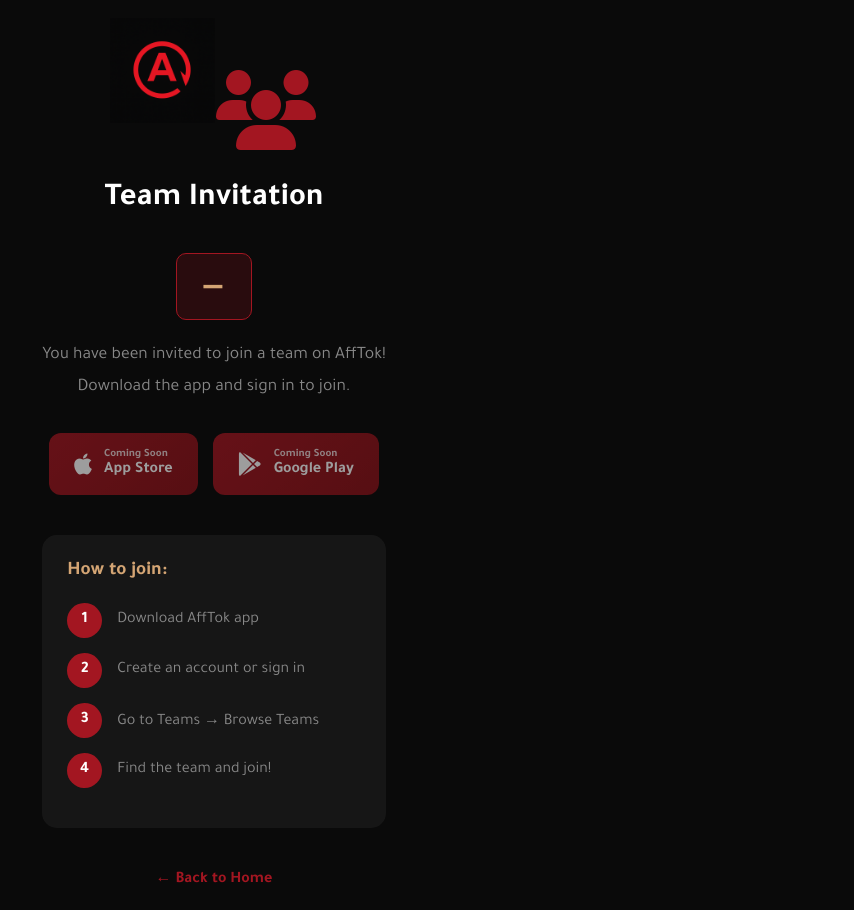
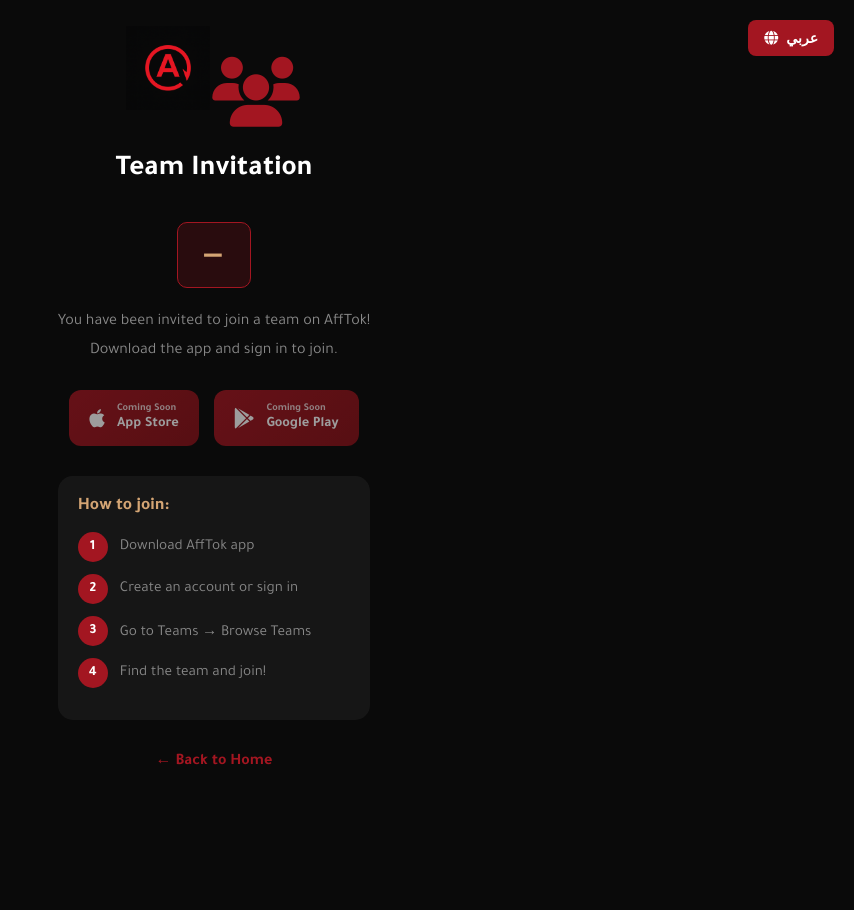
Before and after one commit to aljapah/afftok-website, a plain HTML site: page join/index.html in a window 1280 px wide. Shown: the whole page, without its empty margins (426-1280 px from the left). After the commit the page ends 800 px from the top, so only its background shows below. Drawn offline with Linux system fonts and the light colour scheme.

Commit message:
Add language toggle to team invite page

```diff
--- a/join/index.html
+++ b/join/index.html
@@ -37,15 +37,43 @@
             padding: 20px;
         }
 
+        /* Language Toggle */
+        .lang-toggle {
+            position: fixed;
+            top: 20px;
+            left: 20px;
+            z-index: 1000;
+        }
+
+        .lang-btn {
+            background: var(--primary);
+            border: none;
+            color: white;
+            padding: 10px 16px;
+            border-radius: 8px;
+            cursor: pointer;
+            font-weight: 600;
+            font-size: 14px;
+            display: flex;
+            align-items: center;
+            gap: 8px;
+            transition: all 0.3s ease;
+        }
+
+        .lang-btn:hover {
+            background: var(--primary-dark);
+            transform: scale(1.05);
+        }
+
         .container {
             text-align: center;
             max-width: 500px;
         }
 
         .logo {
-            width: 100px;
-            height: 100px;
-            margin-bottom: 30px;
+            width: 80px;
+            height: 80px;
+            margin-bottom: 20px;
             animation: pulse 2s ease-in-out infinite;
         }
 
@@ -55,9 +83,9 @@
         }
 
         .team-icon {
-            font-size: 80px;
+            font-size: 70px;
             color: var(--primary);
-            margin-bottom: 20px;
+            margin-bottom: 15px;
             animation: bounce 2s ease-in-out infinite;
         }
 
@@ -67,7 +95,7 @@
         }
 
         h1 {
-            font-size: 2rem;
+            font-size: 1.8rem;
             margin-bottom: 15px;
             color: var(--text);
         }
@@ -83,7 +111,7 @@
 
         .invite-code span {
             color: var(--gold);
-            font-size: 1.5rem;
+            font-size: 1.4rem;
             font-weight: 700;
             font-family: 'Poppins', monospace;
             letter-spacing: 2px;
@@ -91,9 +119,9 @@
 
         p {
             color: var(--text-muted);
-            font-size: 1.1rem;
+            font-size: 1rem;
             line-height: 1.8;
-            margin-bottom: 30px;
+            margin-bottom: 25px;
         }
 
         .download-buttons {
@@ -101,14 +129,14 @@
             gap: 15px;
             justify-content: center;
             flex-wrap: wrap;
-            margin-top: 30px;
+            margin-top: 25px;
         }
 
         .download-btn {
             display: flex;
             align-items: center;
             gap: 12px;
-            padding: 15px 25px;
+            padding: 12px 20px;
             border-radius: 12px;
             text-decoration: none;
             color: white;
@@ -120,7 +148,7 @@
         }
 
         .download-btn i {
-            font-size: 1.5rem;
+            font-size: 1.3rem;
         }
 
         .download-btn .text {
@@ -129,53 +157,55 @@
 
         .download-btn .text small {
             display: block;
-            font-size: 0.7rem;
+            font-size: 0.65rem;
             opacity: 0.8;
         }
 
         .download-btn .text span {
-            font-size: 1rem;
+            font-size: 0.9rem;
         }
 
         .steps {
             background: rgba(255,255,255,0.05);
             border-radius: 15px;
-            padding: 25px;
-            margin-top: 40px;
+            padding: 20px;
+            margin-top: 30px;
             text-align: right;
         }
 
         .steps h3 {
             color: var(--gold);
-            margin-bottom: 20px;
-            font-size: 1.2rem;
+            margin-bottom: 15px;
+            font-size: 1.1rem;
         }
 
         .step {
             display: flex;
             align-items: center;
-            gap: 15px;
-            margin-bottom: 15px;
+            gap: 12px;
+            margin-bottom: 12px;
         }
 
         .step-num {
-            width: 35px;
-            height: 35px;
+            width: 30px;
+            height: 30px;
             background: var(--primary);
             border-radius: 50%;
             display: flex;
             align-items: center;
             justify-content: center;
             font-weight: 700;
+            font-size: 14px;
             flex-shrink: 0;
         }
 
         .step-text {
             color: var(--text-muted);
+            font-size: 0.95rem;
         }
 
         .footer-link {
-            margin-top: 40px;
+            margin-top: 30px;
         }
 
         .footer-link a {
@@ -200,9 +230,22 @@
         html[lang="en"] .download-btn .text {
             text-align: left;
         }
+
+        html[lang="en"] .lang-toggle {
+            left: auto;
+            right: 20px;
+        }
     </style>
 </head>
 <body>
+    <!-- Language Toggle -->
+    <div class="lang-toggle">
+        <button class="lang-btn" onclick="toggleLanguage()">
+            <i class="fas fa-globe"></i>
+            <span id="langText">English</span>
+        </button>
+    </div>
+
     <div class="container">
         <img src="../images/logo.png" alt="AffTok" class="logo" onerror="this.style.display='none'">
 
@@ -273,11 +316,44 @@
             document.getElementById('inviteCode').textContent = '—';
         }
 
-        // Language detection
+        // Language state
+        let isArabic = true;
+
+        // Check saved preference or browser language
+        const savedLang = localStorage.getItem('afftok_lang');
+        if (savedLang) {
+            isArabic = savedLang === 'ar';
+        } else {
             const userLang = navigator.language || navigator.userLanguage;
-        const isArabic = userLang.startsWith('ar');
+            isArabic = userLang.startsWith('ar');
+        }
 
-        if (!isArabic) {
+        // Apply initial language
+        applyLanguage();
+
+        function toggleLanguage() {
+            isArabic = !isArabic;
+            localStorage.setItem('afftok_lang', isArabic ? 'ar' : 'en');
+            applyLanguage();
+        }
+
+        function applyLanguage() {
+            if (isArabic) {
+                document.documentElement.lang = 'ar';
+                document.documentElement.dir = 'rtl';
+                document.getElementById('title').textContent = 'دعوة للانضمام لفريق';
+                document.getElementById('description').innerHTML = 'لقد تمت دعوتك للانضمام لفريق في AffTok!<br>حمّل التطبيق وسجّل دخولك للانضمام.';
+                document.getElementById('stepsTitle').textContent = 'خطوات الانضمام:';
+                document.getElementById('step1').textContent = 'حمّل تطبيق AffTok';
+                document.getElementById('step2').textContent = 'سجّل حساب جديد أو سجّل دخولك';
+                document.getElementById('step3').textContent = 'اذهب للفرق → تصفح الفرق';
+                document.getElementById('step4').textContent = 'ابحث عن الفريق وانضم!';
+                document.getElementById('iosLabel').textContent = 'قريباً على';
+                document.getElementById('androidLabel').textContent = 'قريباً على';
+                document.getElementById('homeLink').textContent = '← العودة للصفحة الرئيسية';
+                document.getElementById('langText').textContent = 'English';
+                document.title = 'انضم للفريق | AffTok';
+            } else {
                 document.documentElement.lang = 'en';
                 document.documentElement.dir = 'ltr';
                 document.getElementById('title').textContent = 'Team Invitation';
@@ -290,6 +366,9 @@
                 document.getElementById('iosLabel').textContent = 'Coming Soon';
                 document.getElementById('androidLabel').textContent = 'Coming Soon';
                 document.getElementById('homeLink').textContent = '← Back to Home';
+                document.getElementById('langText').textContent = 'عربي';
+                document.title = 'Join Team | AffTok';
+            }
         }
     </script>
 </body>
```
Lines whose indentation alone changed are shown as unchanged.
